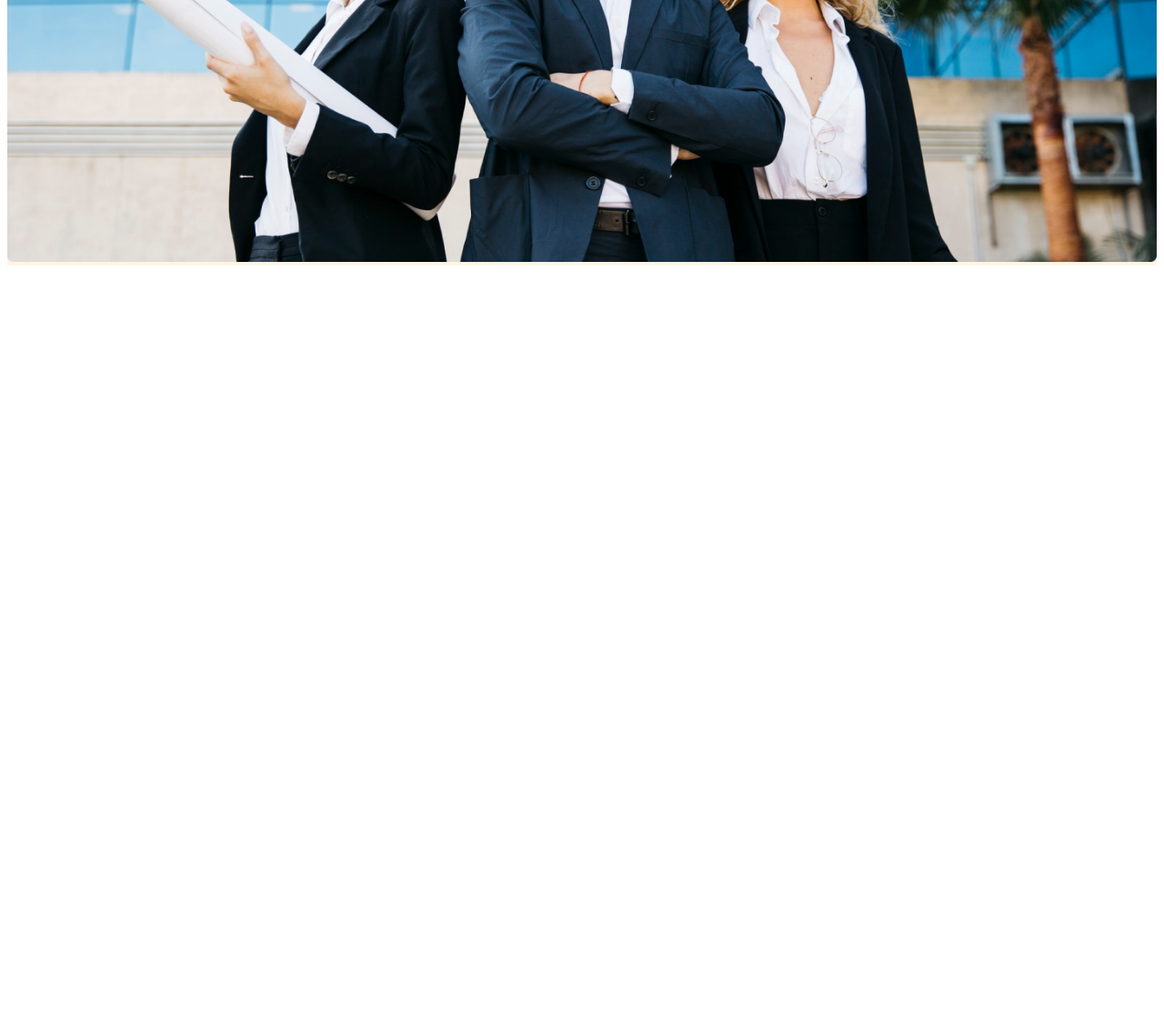
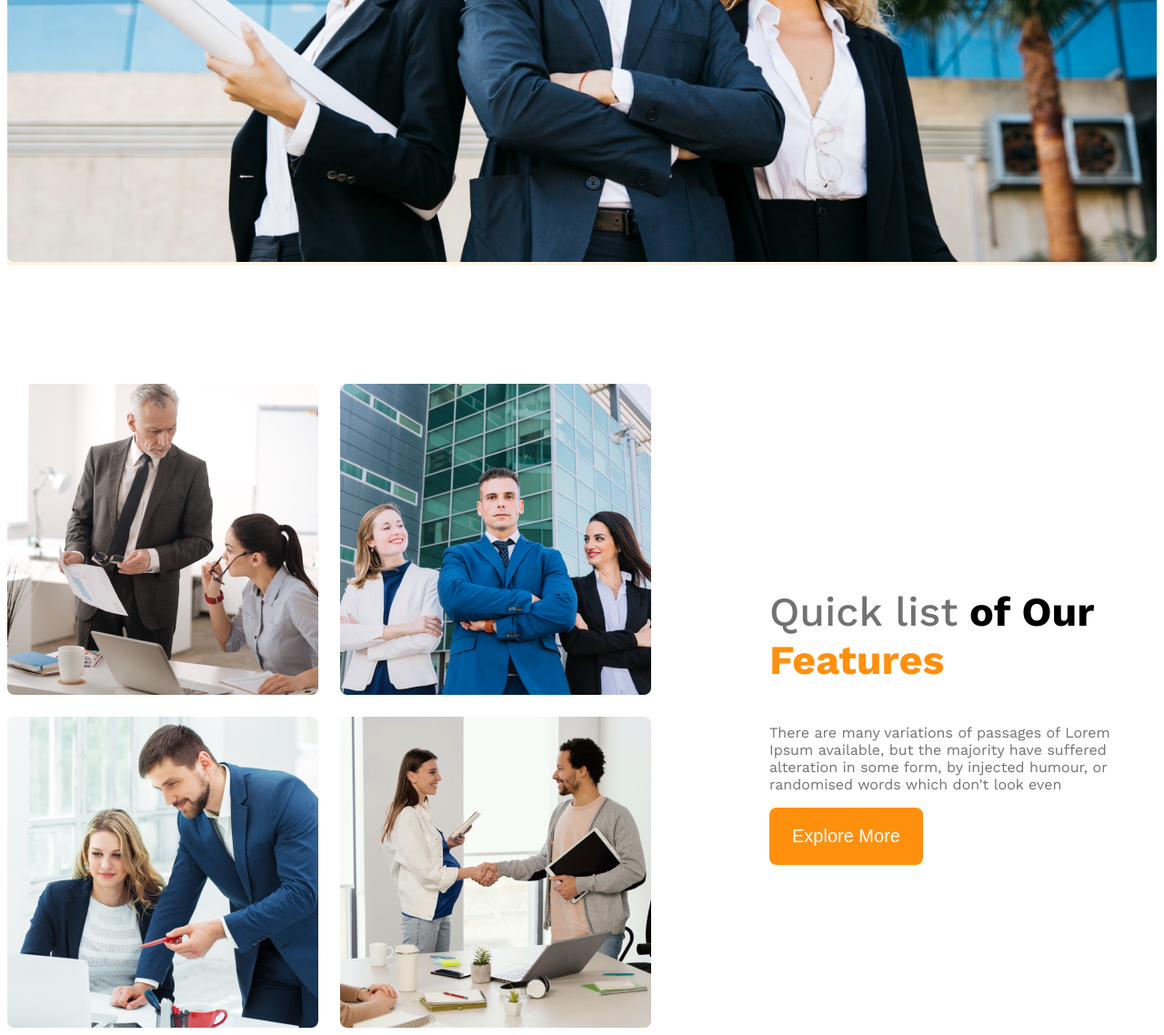
Before and after one commit to Shawon903/Module-10, a plain HTML site: page index.html in a window 1280 px wide. Shown: the part 911-2049 px from the top of the page at 91% size. Before the commit the page ends 1211 px from the top, so only its background shows below. Drawn offline with nearby package versions, Linux system fonts and the light colour scheme.

Commit message:
quick list featured image

```diff
--- a/index.html
+++ b/index.html
@@ -19,7 +19,7 @@
         <div class="banner">
            <div class="banner-content">
             <h1 class="banner-title">Brand New Group of AArchitects</h1>
-            <p class="banner-description">Lorem ipsum dolor sit amet consectetur adipisicing elit. Provident doloribus perferendis placeat. Architecto, necessitatibus neque distinctio vitae eveniet, perferendis doloremque odio asperiores aliquam tempore odit velit. Similique exercitationem quos fuga!</p>
+            <p class="banner-description text-light-gray">Lorem ipsum dolor sit amet consectetur adipisicing elit. Provident doloribus perferendis placeat. Architecto, necessitatibus neque distinctio vitae eveniet, perferendis doloremque odio asperiores aliquam tempore odit velit. Similique exercitationem quos fuga!</p>
             <button class="btn-primary">Explore More</button>
            </div>
 
@@ -27,7 +27,19 @@
         </div>
     </header>
     <main>
-
+        <section class="teams display-flex">
+            <div class="team-img-container">
+                <img src="images/team1.png" alt="">
+                <img src="images/team2.png" alt="">
+                <img src="images/team3.png" alt="">
+                <img src="images/team4.png" alt="">
+            </div>
+            <div class="our-features">
+                <h3 class="features-title"><span id="quick-list" class="text-light-gray">Quick list</span> <span>of Our </span> <span class="text-primary">Features</span></h3>
+                <p class="features-description text-light-gray">There are many variations of passages of Lorem Ipsum available, but the majority have suffered alteration in some form, by injected humour, or randomised words which don't look even</p>
+                <button class="btn-primary">Explore More</button>
+            </div>
+        </section>
     </main>
     <footer>
 
--- a/style/style.css
+++ b/style/style.css
@@ -65,7 +65,52 @@
   width: 100%;
 }
 @media screen and (max-width: 576px){
-  .navbar, .nav-link{
+  .navbar, .nav-link, .teams{
     flex-direction: column;
   }
 }
+.main{
+  max-width: 1440px;
+  margin: 0 auto;
+}
+.teams{
+  align-items: center;
+}
+.team-img-container{
+  display: grid;
+  grid-template-columns: repeat(2,1fr);
+  gap: 24px;
+}
+main > section{
+  margin-top: 130px;
+}
+.our-features{
+  margin-left: 130px;
+  max-width: 530px;
+}
+.features-title{
+  font-size: 2.8rem;
+  font-weight: 700;
+}
+#quick-list{
+  font-weight: 500;
+}
+.text-primary{
+  color: #ff900e;
+}
+@media screen and (max-width:576px){
+  .team-img-container{
+    grid-template-columns: repeat(1,1fr);
+  }
+  .our-features{
+    margin-left: 20px;
+  }
+}
+@media screen and (min-width:577px) and (max-width:992px){
+  .teams{
+    flex-direction: column;
+  }
+  .our-features{
+    margin: 50px auto;
+  }
+}
```
